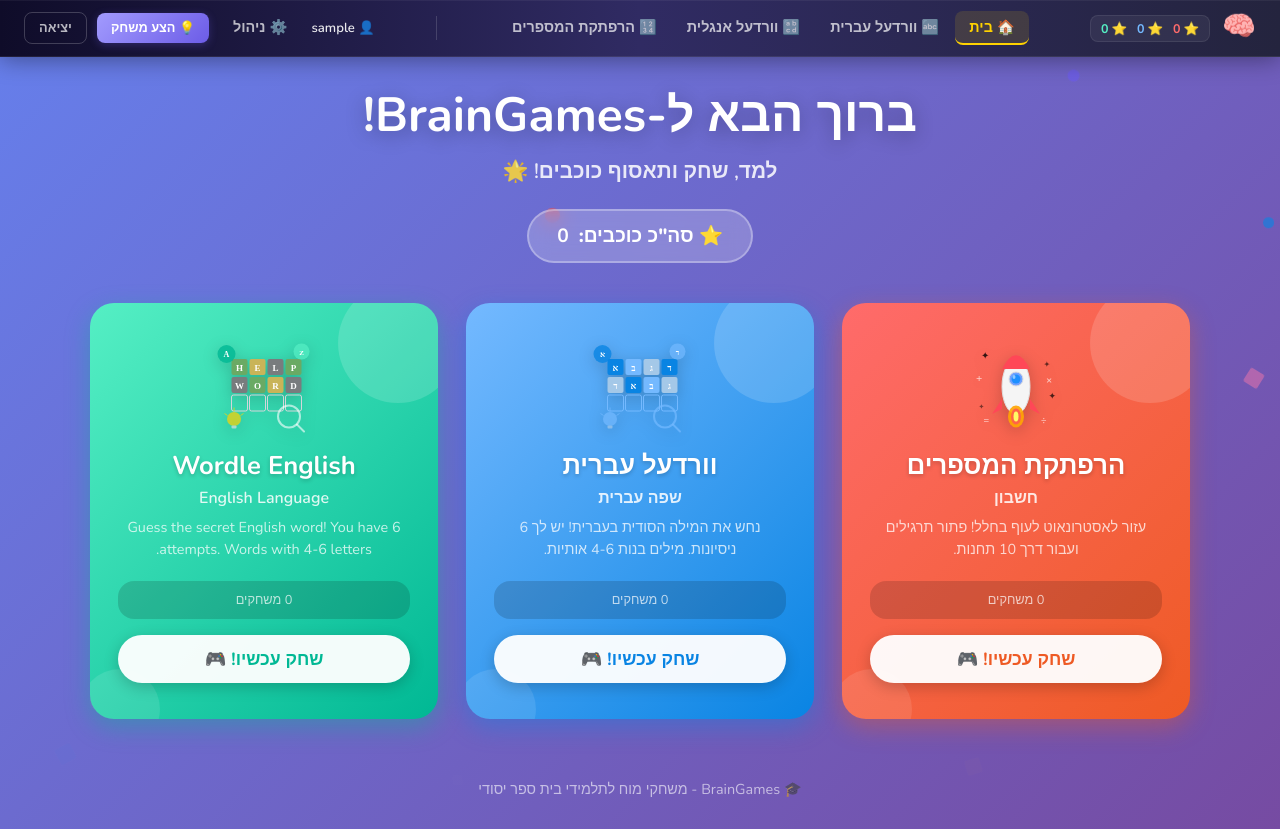
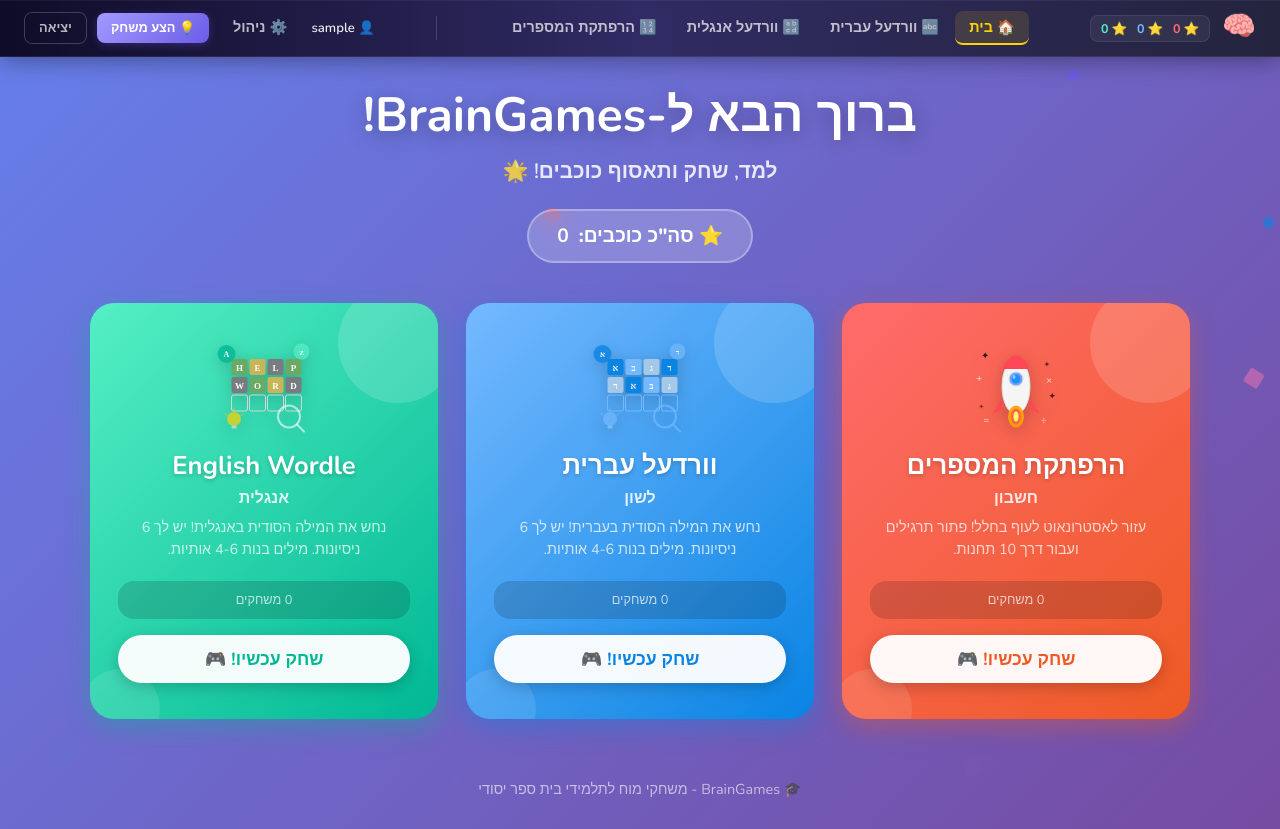
Before and after one commit to Galreich/BrainGames, a React (Vite) app in the folder client/: page / in a window 1280 px wide. Built offline with nearby package versions, Linux system fonts and the light colour scheme; no server answers; sample sign-in values are in the browser's storage; the HTML template or start-up script is replaced by a standard one.

Commit message:
change game cardws

```diff
--- a/client/src/pages/Home.jsx
+++ b/client/src/pages/Home.jsx
@@ -329,7 +329,7 @@
           />
           <GameCard
             title="וורדעל עברית"
-            subtitle="שפה עברית"
+            subtitle="לשון"
             image="/hebrew-wordle.svg"
             description="נחש את המילה הסודית בעברית! יש לך 6 ניסיונות. מילים בנות 4-6 אותיות."
             path="/hebrew-wordle"
@@ -339,10 +339,10 @@
             starColor="#74b9ff"
           />
           <GameCard
-            title="Wordle English"
-            subtitle="English Language"
+            title="English Wordle"
+            subtitle="אנגלית"
             image="/english-wordle.svg"
-            description="Guess the secret English word! You have 6 attempts. Words with 4-6 letters."
+            description="נחש את המילה הסודית באנגלית! יש לך 6 ניסיונות. מילים בנות 4-6 אותיות."
             path="/english-wordle"
             theme="english"
             stars={summary.english?.stars || 0}
```
